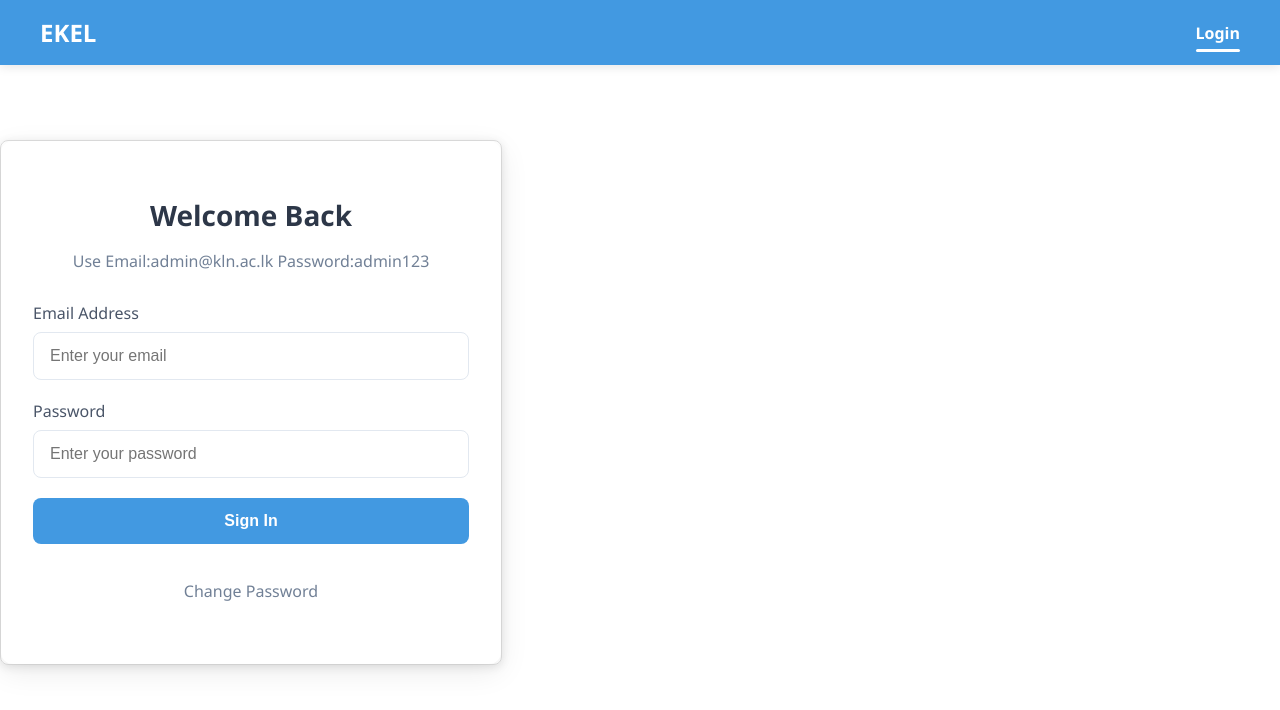
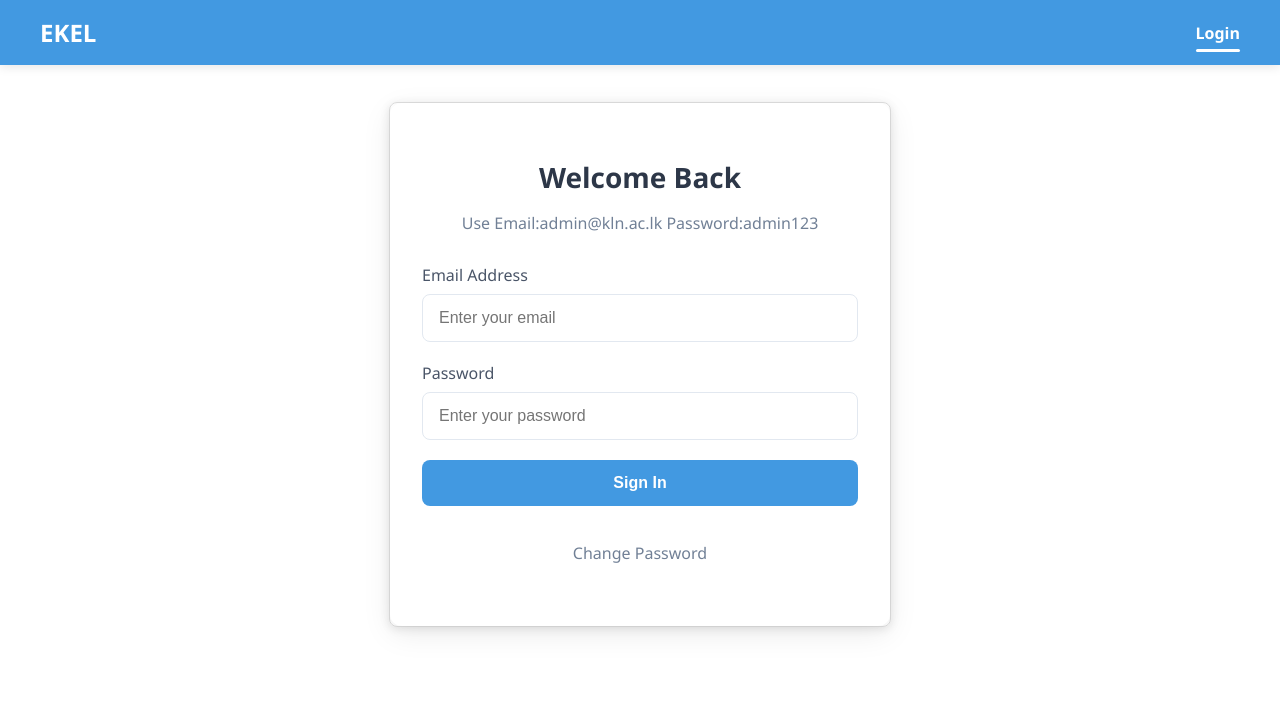
Before and after one commit to ggihan000/university-course-management-system-frontend, a React (Create React App) app: page /login in a window 1280 px wide. Shown: the top 710 px of the page. Built offline with nearby package versions, Linux system fonts and the light colour scheme.

Commit message:
erroor fixing

```diff
--- a/src/App.css
+++ b/src/App.css
@@ -13,13 +13,5 @@ body {
 }
 
 .content-container {
-  padding-top: 20px; /* Height of navbar */
-  flex: 1;
-  width: 100vw;
-  max-width: 100%;
   margin-top: 70px;
-  margin-bottom: 10px;
-  padding: 0;
-  box-sizing: border-box;
-  margin: "0 auto"
 }
--- a/src/pages/AuthPages.css
+++ b/src/pages/AuthPages.css
@@ -10,7 +10,7 @@
 
 .auth-container {
   max-width: 500px;
-  margin-top: 70px;
+  margin: 2rem auto;
   border: 1px solid #ddd;
   border-radius: 8px;
   box-shadow: 0 2px 10px rgba(0,0,0,0.1);
```
